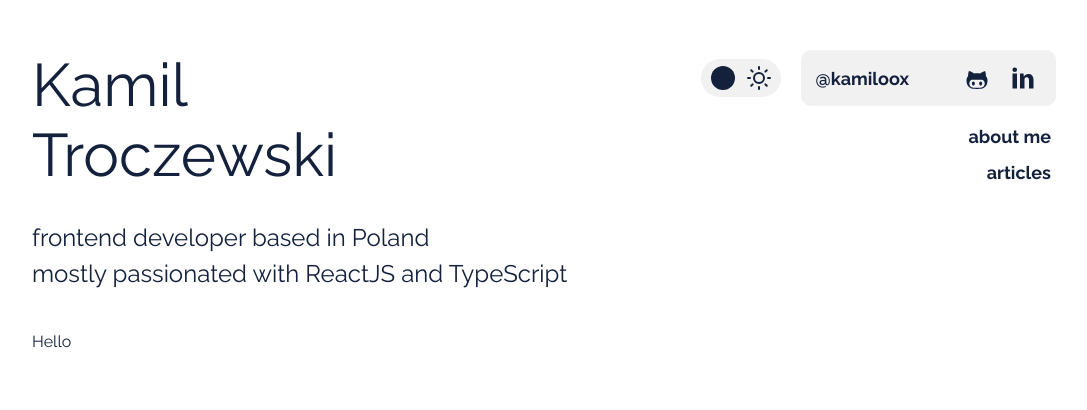
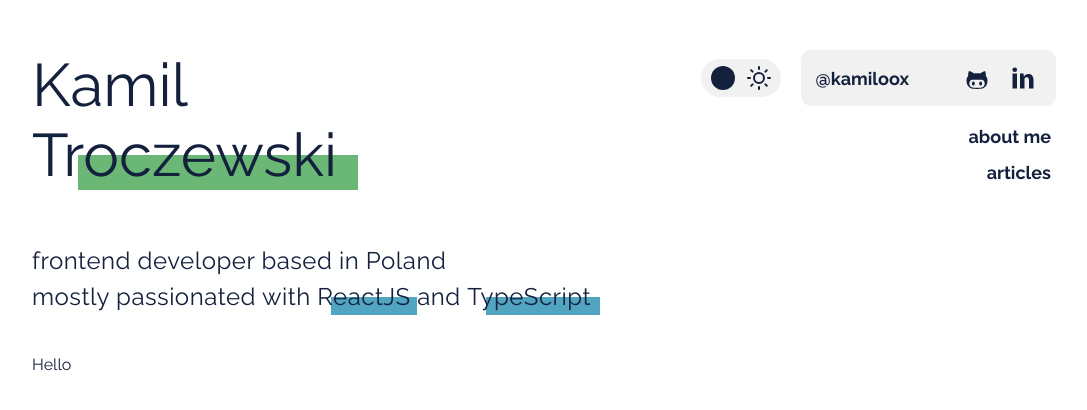
Before and after one commit to kamiloox/personal-blog, a Next.js app: page / in a window 1280 px wide. Shown: the top 410 px of the page, without its empty margins (96-1183 px from the left). Built offline with nearby package versions, Linux system fonts and the light colour scheme.

Commit message:
Create HighlightedText

```diff
--- a/components/header/Header.module.scss
+++ b/components/header/Header.module.scss
@@ -1,7 +1,8 @@
 @use '../shared/styles/mixins.scss' as *;
 
 .wrapper {
-  display: flex;
+  display: grid;
+  grid-template-columns: 1fr auto;
 }
 
 .heading {
@@ -14,12 +15,10 @@
 .description {
   @include breakInnerSpans;
   font-size: var(--text-2xl);
-  margin-top: 30px;
+  letter-spacing: 0.5px;
+  margin-top: 50px;
   line-height: 1.5;
-}
-
-.about {
-  flex: 1;
+  grid-column: span 2;
 }
 
 .rightControls {
--- a/components/header/Header.tsx
+++ b/components/header/Header.tsx
@@ -1,20 +1,17 @@
 import { Navigation } from './navigation/Navigation';
 import { ThemeToggle } from '../themeToggle/ThemeToggle';
 import { Socials } from './socials/Socials';
+import { HighlightedText } from '../shared/components/highlightedText/HighlightedText';
 import styles from './Header.module.scss';
 
 export const Header = () => (
   <header className={styles.wrapper}>
-    <article className={styles.about}>
-      <h1 className={styles.heading}>
-        <span>Kamil</span>
-        <span>Troczewski</span>
-      </h1>
-      <p className={styles.description}>
-        <span>frontend developer based in Poland</span>
-        <span>mostly passionated with ReactJS and TypeScript</span>
-      </p>
-    </article>
+    <h1 className={styles.heading}>
+      <span>Kamil</span>
+      <span>
+        <HighlightedText variant="primary">Troczewski</HighlightedText>
+      </span>
+    </h1>
     <div className={styles.rightControls}>
       <div className={styles.toggleWithSocials}>
         <ThemeToggle />
@@ -22,5 +19,12 @@ export const Header = () => (
       </div>
       <Navigation />
     </div>
+    <p className={styles.description}>
+      <span>frontend developer based in Poland</span>
+      <span>
+        mostly passionated with <HighlightedText variant="secondary">ReactJS</HighlightedText> and{' '}
+        <HighlightedText variant="secondary">TypeScript</HighlightedText>
+      </span>
+    </p>
   </header>
 );
--- /dev/null
+++ b/components/shared/components/highlightedText/HighlightedText.module.scss
@@ -0,0 +1,27 @@
+.text {
+  display: inline-block;
+  position: relative;
+
+  &::before {
+    content: '';
+    display: inline-block;
+    position: absolute;
+    left: 15%;
+    right: -7%;
+    top: 50%;
+    bottom: 0;
+    z-index: -1;
+  }
+}
+
+.primary {
+  &::before {
+    background-color: #6bb876;
+  }
+}
+
+.secondary {
+  &::before {
+    background-color: #52a5c0;
+  }
+}
--- /dev/null
+++ b/components/shared/components/highlightedText/HighlightedText.tsx
@@ -0,0 +1,10 @@
+import styles from './HighlightedText.module.scss';
+
+interface HighlightedTextProps {
+  children: string;
+  variant: 'primary' | 'secondary';
+}
+
+export const HighlightedText = ({ children, variant }: HighlightedTextProps) => (
+  <span className={`${styles.text} ${styles[variant]}`}>{children}</span>
+);
```
